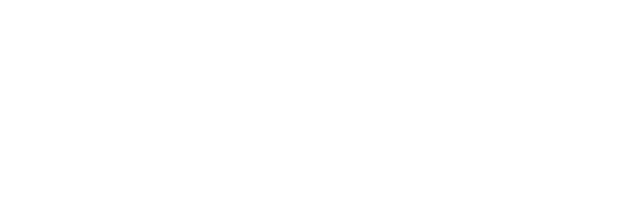
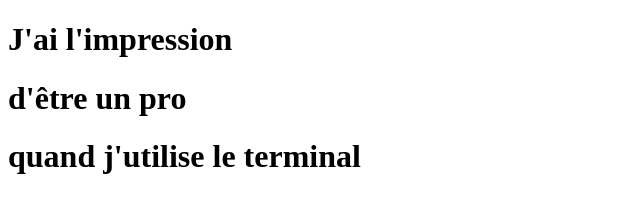
Before and after one commit to Shindha77/my-super-website, a plain HTML site: page index.html in a window 1280 px wide. Shown: the whole page, without its empty margins (0-640 px from the left). Drawn offline with Linux system fonts and the light colour scheme.

Commit message:
enfin j'ai réussi

```diff
--- a/index.html
+++ b/index.html
@@ -2,9 +2,13 @@
 <html>
 <head>
   <meta charset="UTF-8">
-  <title>title</title>
+  <title>my super website</title>
 </head>
 <body>
+  <h1>J'ai l'impression</h1>
+  <h1>d'être un pro</h1>
+  <h1>quand j'utilise le terminal</h1>
+
 
 </body>
 </html>
```
